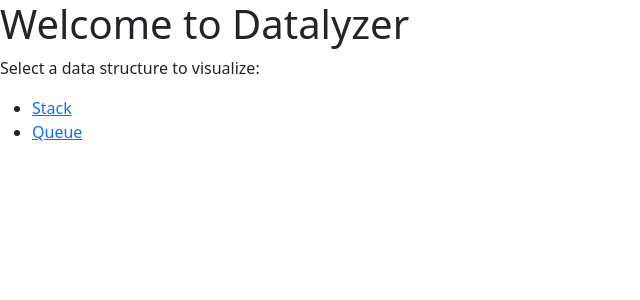
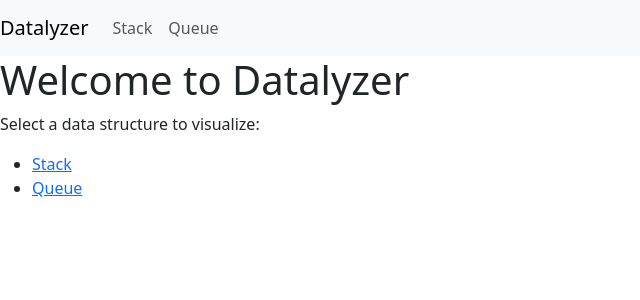
Before and after one commit to Bryan-Webifi-dev/Datalyzer, a Flask app: template templates/index.html in a window 1280 px wide. Shown: the top 300 px of the page, without its empty margins (0-640 px from the left). Run offline with Flask 3, Linux system fonts and the light colour scheme; the template is opened without the code that fills it, so the values that code supplies are empty; some libraries are stand-ins or nearby versions.

Commit message:
Boostrap navbar

```diff
--- a/templates/layout.html
+++ b/templates/layout.html
@@ -10,7 +10,23 @@
     <body>
         <header>
             <!-- Navigation bar, logo, etc. -->
-
+            <nav class="navbar navbar-expand-lg navbar-light bg-light">
+                <a class="navbar-brand" href="{{ url_for('index') }}">Datalyzer</a>
+                <button class="navbar-toggler" type="button" data-toggle="collapse" data-target="#navbarNav" aria-controls="navbarNav" aria-expanded="false" aria-label="Toggle navigation">
+                    <span class="navbar-toggler-icon"></span>
+                </button>
+                <div class="collapse navbar-collapse" id="navbarNav">
+                    <ul class="navbar-nav">
+                        <li class="nav-item">
+                            <a class="nav-link" href="{{ url_for('stack') }}">Stack</a>
+                        </li>
+                        <li class="nav-item">
+                            <a class="nav-link" href="{{ url_for('queue') }}">Queue</a>
+                        </li>
+                        <!-- Add other data structures as needed -->
+                    </ul>
+                </div>
+            </nav>
         </header>
 
         <main>
```
